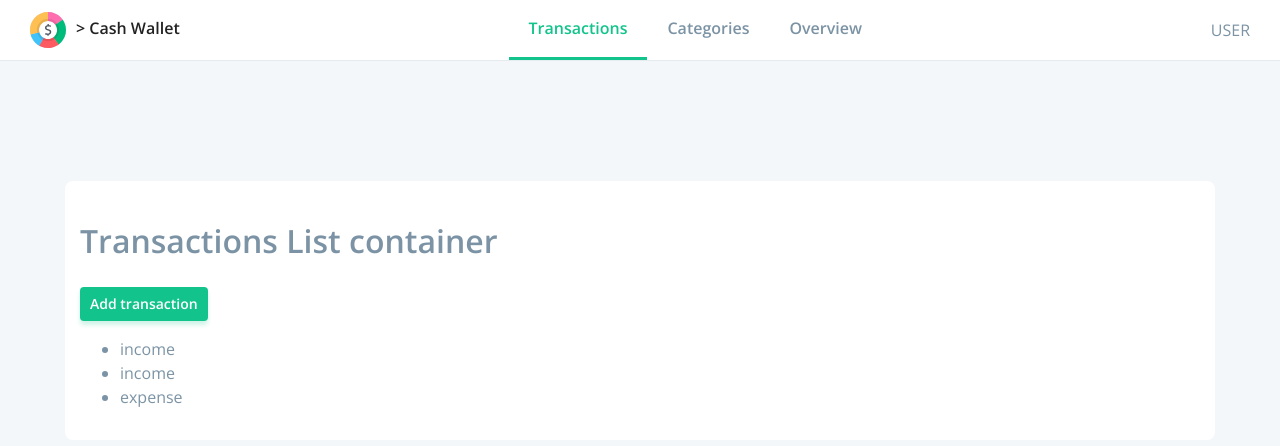
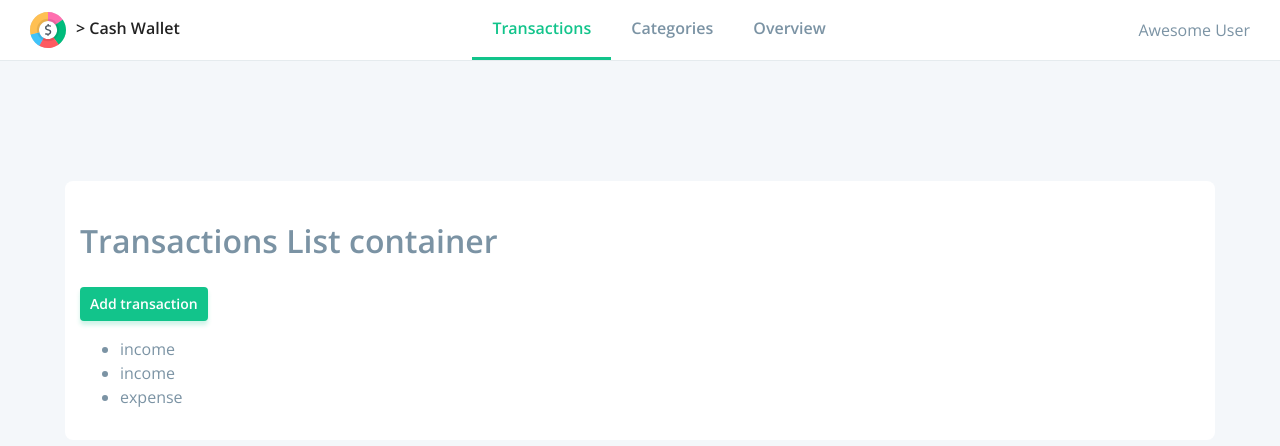
Before and after one commit to Haosik/spendtest, a React (Create React App) app: page /transactions in a window 1280 px wide. Shown: the top 446 px of the page. Built offline with nearby package versions, Linux system fonts and the light colour scheme.

Commit message:
almost ready categories

```diff
--- a/package.json
+++ b/package.json
@@ -2,6 +2,7 @@
   "name": "spendeetest",
   "version": "0.1.0",
   "private": true,
+  "homepage" : "https://haosik.github.io/spendtest",
   "dependencies": {
     "react": "^16.0.0",
     "react-dom": "^16.0.0",
@@ -14,6 +15,8 @@
     "start": "react-scripts start",
     "build": "react-scripts build",
     "test": "react-scripts test --env=jsdom",
-    "eject": "react-scripts eject"
+    "eject": "react-scripts eject",
+    "predeploy": "npm run build",
+    "deploy": "gh-pages -d build"
   }
 }
--- a/src/components/CategoriesList.js
+++ b/src/components/CategoriesList.js
@@ -65,7 +65,8 @@ export default class CategoriesList extends Component {
 				<h1>Categories List container</h1>
 				{this.state.categoriesDidFetch
 					? <ul className="categories-list">
-						{this.state.categoriesList.map((item) =>
+						{this.state.categoriesList.length > 0
+							? this.state.categoriesList.map((item) =>
 								<CategoryItem
 									toggleEditItemHandler={this.toggleEditItemHandler}
 									deleteItemHandler={this.deleteItemHandler}
@@ -73,7 +74,9 @@ export default class CategoriesList extends Component {
 									category={item}
 									key={item.id}>
 								</CategoryItem>
-						)}
+							)
+							: <li>You have no categories :(</li>
+						}
 					</ul>
 					: ''}
 
--- a/src/components/CategoryItem.js
+++ b/src/components/CategoryItem.js
@@ -1,6 +1,6 @@
 import React from 'react';
 
-export default function CategoryItemDumb(props) {
+export default function CategoryItem(props) {
 
 	let newEditedType = props.category.type;
 	let newEditedName = props.category.name;
--- a/src/components/Header.js
+++ b/src/components/Header.js
@@ -4,8 +4,8 @@ import logo from '../spendee.svg';
 
 export default function Header() {
 	return <header className="header">
-		<span style={{fontWeight: 600, color: '#222'}}>
-			<img src={logo} alt="" className="header-logo"/>
+		<span style={{ fontWeight: 600, color: '#222' }}>
+			<img src={logo} alt="" className="header-logo" />
 			&gt; Cash Wallet
 			</span>
 		<ul className="header__nav">
@@ -13,6 +13,6 @@ export default function Header() {
 			<li className="nav__item"><NavLink to="/categories" className="nav__link">Categories</NavLink></li>
 			<li className="nav__item"><NavLink to="/overview" className="nav__link">Overview</NavLink></li>
 		</ul>
-		<span>USER</span>
+		<span>Awesome User</span>
 	</header>
 }
--- a/src/index.css
+++ b/src/index.css
@@ -147,7 +147,9 @@ body {
 /* Categories START */
 
 .categories-list {
+  max-width: 700px;
   list-style-type: none;
+  padding: 0;
 }
 
 .categories-item {
--- a/src/lib/helpers.js
+++ b/src/lib/helpers.js
@@ -1,3 +1,4 @@
+// For adding mocked categories to localStorage
 export function addCategoriesStorage() {
 	const categoriesList = [{
 		'id': 1,
```
Lines whose indentation alone changed are shown as unchanged.
